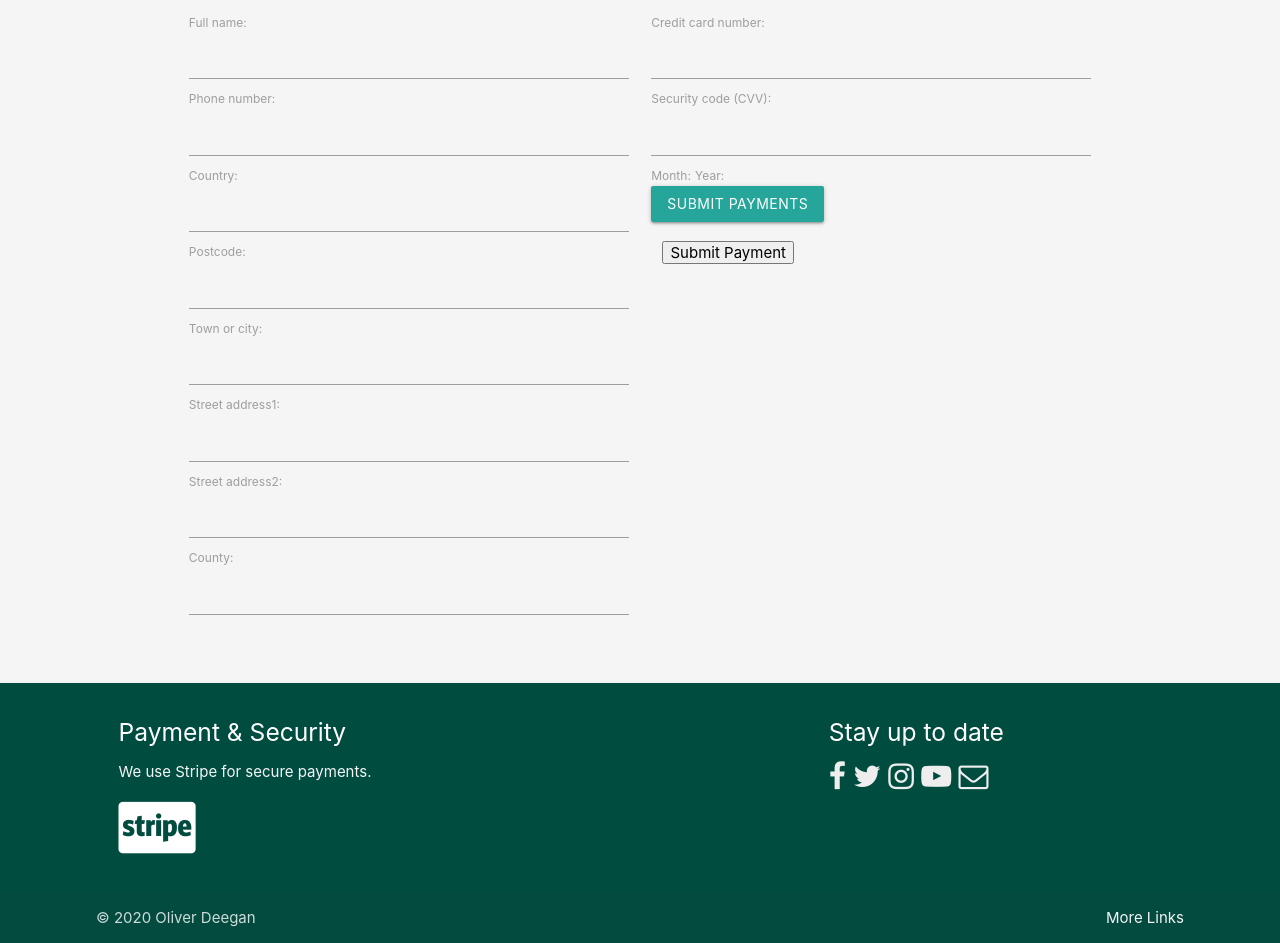
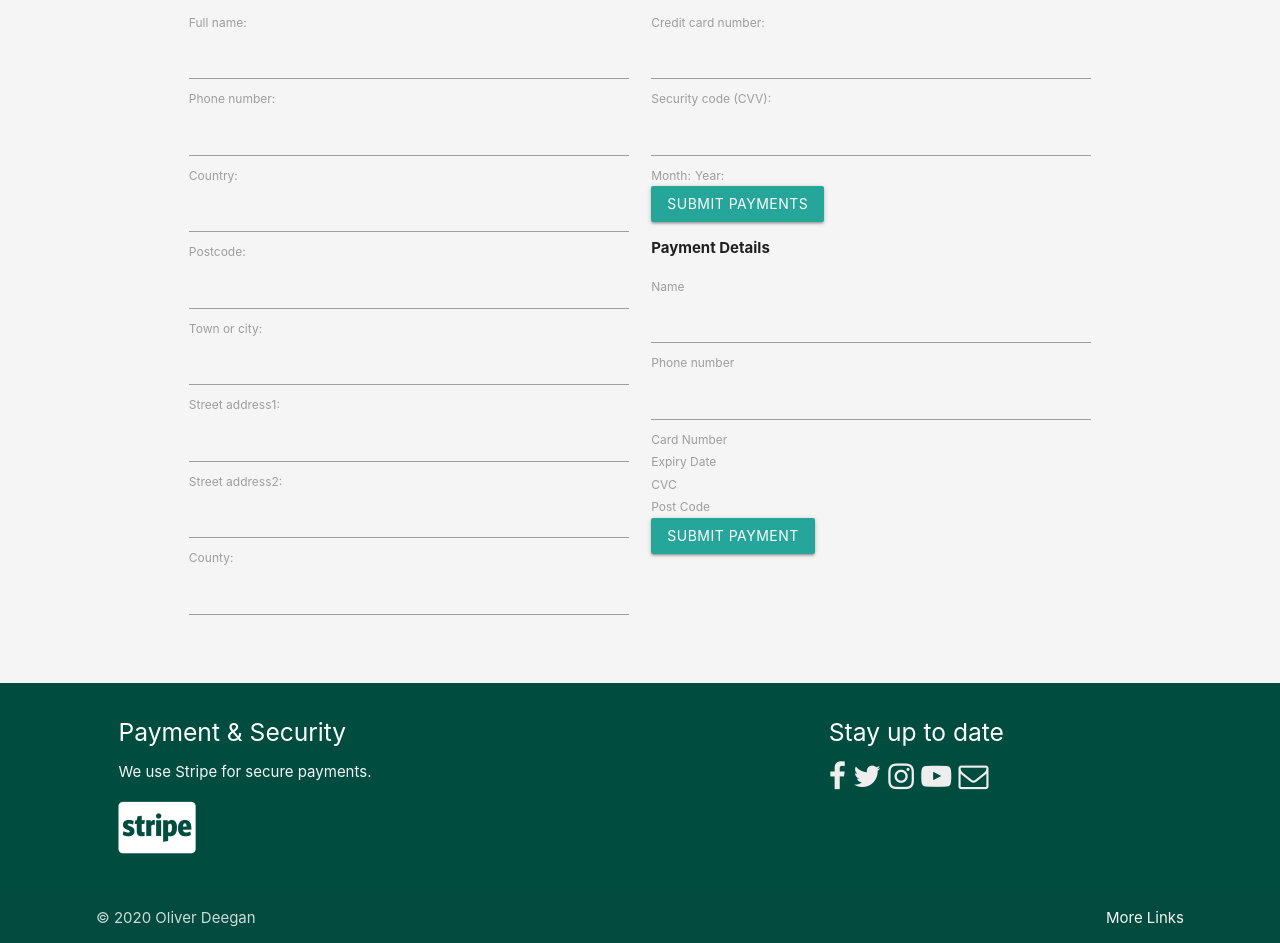
Before and after one commit to deganoth/mu-shop, a Django app: page /checkout/ in a window 1280 px wide. Shown: the part 253-1196 px from the top of the page. Run offline with Django 3.2, Linux system fonts and the light colour scheme; the visitor is signed in with stand-in values (Sample User, id 1); some libraries are stand-ins or nearby versions.

Commit message:
custom card details form in progress

```diff
--- a/checkout/templates/checkout.html
+++ b/checkout/templates/checkout.html
@@ -61,53 +61,46 @@
             <div class="form-group">
               <input class="btn btn-primary" id="submit_payment_btn" name="commit" , type="submit" value="Submit Payments">
             </div>
-
+          </div>
           <div class="col xl6 l6 m6 s12">
 
             <div class="form-group">
 
-                          <div id="card-element" class="StripeElement StripeElement--empty">
-                              <div class="__PrivateStripeElement">
-                                <iframe frameborder="0"
-                                        allowtransparency="true"
-                                        scrolling="no"
-                                        name="__privateStripeFrame5"
-                                        allowpaymentrequest="true"
-                                        title="Secure payment input frame"
-                                        style="
-                                        border: none !important;
-                                        margin: 0px !important;
-                                        padding: 0px !important;
-                                        width: 1px !important;
-                                        min-width: 100% !important;
-                                        overflow: hidden !important;
-                                        display: block !important;
-                                        user-select: none !important;
-                                        height: 19.2px;">
-                                </iframe>
+              <form action="{% url 'checkout' %}" method="post" id="payment-form">
+                {% csrf_token %}
+                <p style="font-weight: bold;">Payment Details</p>
+                <div class="form-row">
+                  <label>
+                    <span><span>Name</span></span>
+                    <input name="cardholder-name" class="field is-empty"/>
+                  </label>
+                  <label>
+                    <span><span>Phone number</span></span>
+                    <input class="field is-empty" type="tel"/>
+                  </label>
 
-                                <input class="__PrivateStripeElement-input" aria-hidden="true" aria-label=" " autocomplete="false" maxlength="1"
-                                        style="border: none !important;
-                                        display: block !important;
-                                        position: absolute !important;
-                                        height: 1px !important;
-                                        top: 0px !important;
-                                        left: 0px !important;
-                                        padding: 0px !important;
-                                        margin: 0px !important;
-                                        width: 100% !important;
-                                        opacity: 0 !important;
-                                        background: transparent !important;
-                                        pointer-events: none !important;
-                                        font-size: 16px !important;">
-                              </div>
-                          </div>
-
-                          <!-- Used to display form errors. -->
+                  <label>
+                    <span><span>Card Number</span></span>
+                    <div id="card-number" class="field is-empty"></div>
+                  </label>
+                  <label>
+                    <span><span>Expiry Date</span></span>
+                    <div id="card-expiry" class="field is-empty"></div>
+                  </label>
+                  <label>
+                    <span><span>CVC</span></span>
+                    <div id="card-cvc" class="field is-empty"></div>
+                  </label>
+                  <label>
+                    <span><span>Post Code</span></span>
+                    <div id="card-post-code" class="field is-empty"></div>
+                  </label>
+                  <!-- Used to display form errors -->
                   <div id="card-errors" role="alert"></div>
                 </div>
 
-                        <button>Submit Payment</button>
+                <input class="btn btn-primary" type="submit" class="submit" value="Submit Payment">
+              </form>
 
             </div>
           </form>
--- a/checkout/views.py
+++ b/checkout/views.py
@@ -28,7 +28,7 @@ def checkout(request):
                 product = get_object_or_404(Product, pk=id)
                 total += quantity * product.price
 
-                # converting total to a readable format for stripe.
+                # converting total to a readable format for stripe. Required for use with MoneyField.
                 x = str(total)
                 y = x.translate({ord(i): None for i in '€'})
                 z = y.translate({ord(i): None for i in ','})
--- a/static/css/style.css
+++ b/static/css/style.css
@@ -49,3 +49,5 @@ nav ul a span.badge{
 .button-margin-top{
 	margin-top: 20px;
 }
+
+/* payment box test styling*/
--- a/static/js/checkout.js
+++ b/static/js/checkout.js
@@ -23,13 +23,48 @@
 };
 
 // Create an instance of the card Element.
-    var card = elements.create('card', {style: style});
+//var card = elements.create('card', {style: style});
+var cardNumber = elements.create('cardNumber', {style: style});
+var cardExpiry = elements.create('cardExpiry', {style: style});
+var cardCvc = elements.create('cardCvc', {style: style});
+var postalCode = elements.create('postalCode', {style: style});
 
 // Add an instance of the card Element into the `card-element` <div>.
-    card.mount('#card-element');
+// card.mount('#card-element');
+cardNumber.mount('#card-number');
+cardExpiry.mount('#card-expiry');
+cardCvc.mount('#card-cvc');
+postalCode.mount('#card-post-code');
 
 // Handle real-time validation errors from the card Element.
-    card.addEventListener('change', function(event) {
+cardNumber.addEventListener('change', function(event) {
+  var displayError = document.getElementById('card-errors');
+  if (event.error) {
+    displayError.textContent = event.error.message;
+  } else {
+    displayError.textContent = '';
+  }
+});
+
+cardExpiry.addEventListener('change', function(event) {
+  var displayError = document.getElementById('card-errors');
+  if (event.error) {
+    displayError.textContent = event.error.message;
+  } else {
+    displayError.textContent = '';
+  }
+});
+
+cardCvc.addEventListener('change', function(event) {
+  var displayError = document.getElementById('card-errors');
+  if (event.error) {
+    displayError.textContent = event.error.message;
+  } else {
+    displayError.textContent = '';
+  }
+});
+
+postalCode.addEventListener('change', function(event) {
   var displayError = document.getElementById('card-errors');
   if (event.error) {
     displayError.textContent = event.error.message;
@@ -43,7 +78,7 @@
 form.addEventListener('submit', function(event) {
   event.preventDefault();
 
-      stripe.createToken(card).then(function(result) {
+  stripe.createToken(cardNumber).then(function(result) {
     if (result.error) {
       // Inform the user if there was an error.
       var errorElement = document.getElementById('card-errors');
```
Also changed, not shown: checkout/templates/checkout2.html (deleted, +0 -104 lines). Lines whose indentation alone changed are shown as unchanged.
